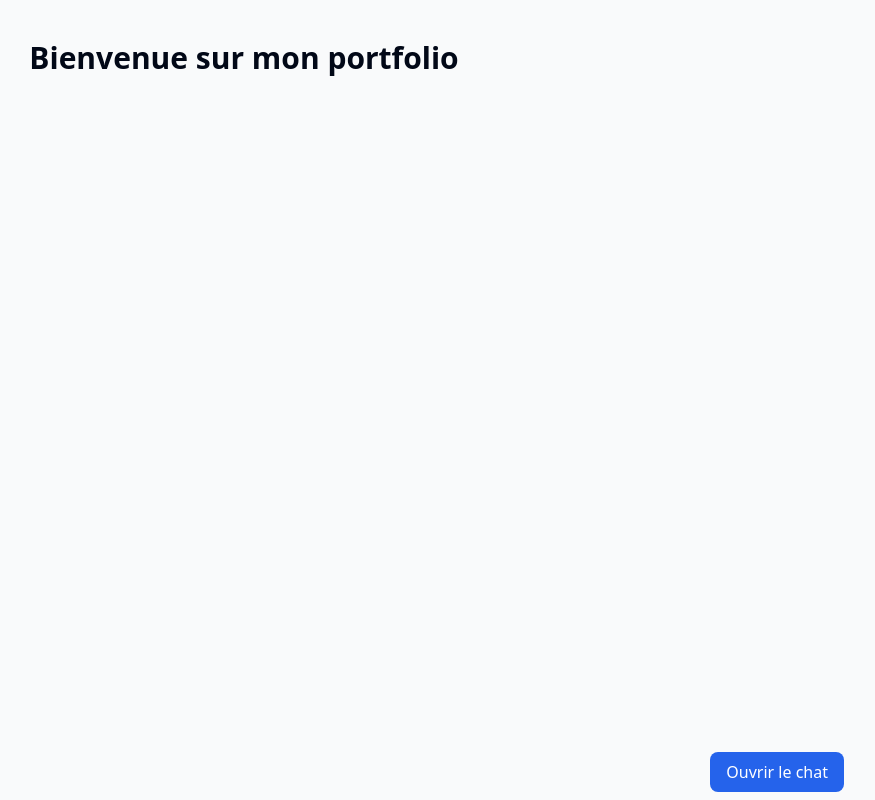
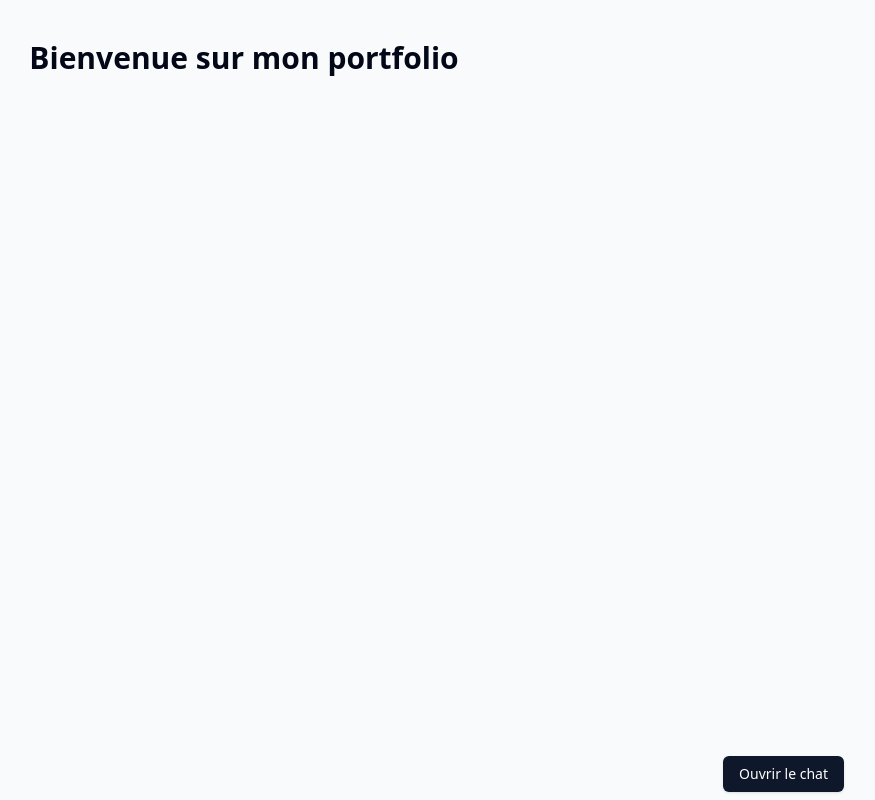
Before and after one commit to Jszigeti/personal-chatbot-widget, a React (Vite) app: page / in a window 1280 px wide. Shown: the whole page, without its empty margins (396-1271 px from the left). Built offline with nearby package versions, Linux system fonts and the light colour scheme; no server answers.

Commit message:
add button component and update chat UI

```diff
--- a/package.json
+++ b/package.json
@@ -9,6 +9,8 @@
     "preview": "vite preview"
   },
   "dependencies": {
+    "@radix-ui/react-slot": "^1.1.1",
+    "@tabler/icons-react": "^3.28.1",
     "class-variance-authority": "^0.7.1",
     "clsx": "^2.1.1",
     "lucide-react": "^0.471.1",
--- /dev/null
+++ b/src/components/ui/button.tsx
@@ -0,0 +1,56 @@
+import * as React from "react";
+import { Slot } from "@radix-ui/react-slot";
+import { cva, type VariantProps } from "class-variance-authority";
+import { cn } from "@/utils/lib/utils";
+
+const buttonVariants = cva(
+  "inline-flex items-center justify-center gap-2 whitespace-nowrap rounded-md text-sm font-medium transition-colors focus-visible:outline-none focus-visible:ring-1 focus-visible:ring-ring disabled:pointer-events-none disabled:opacity-50 [&_svg]:pointer-events-none [&_svg]:size-4 [&_svg]:shrink-0",
+  {
+    variants: {
+      variant: {
+        default:
+          "bg-primary text-primary-foreground shadow hover:bg-primary/90",
+        destructive:
+          "bg-destructive text-destructive-foreground shadow-sm hover:bg-destructive/90",
+        outline:
+          "border border-input bg-background shadow-sm hover:bg-accent hover:text-accent-foreground",
+        secondary:
+          "bg-secondary text-secondary-foreground shadow-sm hover:bg-secondary/80",
+        ghost: "hover:bg-accent hover:text-accent-foreground",
+        link: "text-primary underline-offset-4 hover:underline",
+      },
+      size: {
+        default: "h-9 px-4 py-2",
+        sm: "h-8 rounded-md px-3 text-xs",
+        lg: "h-10 rounded-md px-8",
+        icon: "h-9 w-9",
+      },
+    },
+    defaultVariants: {
+      variant: "default",
+      size: "default",
+    },
+  }
+);
+
+export interface ButtonProps
+  extends React.ButtonHTMLAttributes<HTMLButtonElement>,
+    VariantProps<typeof buttonVariants> {
+  asChild?: boolean;
+}
+
+const Button = React.forwardRef<HTMLButtonElement, ButtonProps>(
+  ({ className, variant, size, asChild = false, ...props }, ref) => {
+    const Comp = asChild ? Slot : "button";
+    return (
+      <Comp
+        className={cn(buttonVariants({ variant, size, className }))}
+        ref={ref}
+        {...props}
+      />
+    );
+  }
+);
+Button.displayName = "Button";
+
+export { Button, buttonVariants };
--- a/src/views/ChatTab.tsx
+++ b/src/views/ChatTab.tsx
@@ -1,4 +1,5 @@
 import { useState } from "react";
+import { Button } from "@/components/ui/button";
 import ChatWidget from "./ChatWidget";
 
 const ChatTab = () => {
@@ -7,21 +8,14 @@
   return (
     <div className="fixed bottom-2 right-10 z-50 flex flex-col items-end">
       {/* Tab Header */}
-      <div
-        className={`bg-blue-600 text-white px-4 py-2 rounded-t-lg cursor-pointer ${
-          isOpen ? "" : "rounded-b-lg"
-        }`}
+      <Button
+        className={`bg-primary text-white px-4 py-2 ${isOpen ? "hidden" : ""}`}
         onClick={() => setIsOpen(!isOpen)}
       >
         {isOpen ? "Fermer" : "Ouvrir le chat"}
-      </div>
-
+      </Button>
       {/* Chat Window */}
-      {isOpen && (
-        <div className="bg-white shadow-lg w-80 h-96 rounded-t-lg overflow-hidden flex flex-col transition-opacity duration-300 opacity-100">
-          <ChatWidget />
-        </div>
-      )}
+      {isOpen && <ChatWidget isOpen={isOpen} setIsOpen={setIsOpen} />}
     </div>
   );
 };
--- a/src/views/ChatWidget.tsx
+++ b/src/views/ChatWidget.tsx
@@ -1,7 +1,15 @@
+import { Button } from "@/components/ui/button";
+import { useChatViewModel } from "@/viewmodels/ChatViewModel";
+import { IconX } from "@tabler/icons-react";
 import { useState } from "react";
-import { useChatViewModel } from "../viewmodels/ChatViewModel";
 
-const ChatWidget = () => {
+const ChatWidget = ({
+  isOpen,
+  setIsOpen,
+}: {
+  isOpen: boolean;
+  setIsOpen: React.Dispatch<React.SetStateAction<boolean>>;
+}) => {
   const { messages, sendMessage, isLoading } = useChatViewModel();
   const [inputValue, setInputValue] = useState("");
 
@@ -12,9 +20,16 @@
   };
 
   return (
-    <div className="chat-widget bg-gray-100 p-4 rounded-md shadow-md w-80">
+    <div className="bg-muted p-4 rounded-md shadow-md w-96 relative">
       {/* Messages display */}
-      <div className="chat-messages overflow-y-auto h-60 mb-4">
+      <span
+        className="absolute top-3 right-3 cursor-pointer"
+        onClick={() => setIsOpen(!isOpen)}
+      >
+        <IconX stroke={3} />
+        <span className="sr-only">Closing icon</span>
+      </span>
+      <div className="overflow-y-auto h-72 mb-4">
         {messages.map((msg) => (
           <div
             key={msg.id}
@@ -27,11 +42,11 @@
             <p>{msg.content}</p>
           </div>
         ))}
-        {isLoading && <p className="text-gray-500">...</p>}
+        {isLoading && <p className="text-muted-foreground">...</p>}
       </div>
 
       {/* Input field */}
-      <div className="chat-input flex items-center">
+      <div className="flex items-center gap-2">
         <input
           type="text"
           className="flex-1 border border-gray-300 rounded-md p-2"
@@ -39,12 +54,12 @@
           onChange={(e) => setInputValue(e.target.value)}
           placeholder="Tapez votre message"
         />
-        <button
+        <Button
           onClick={handleSend}
-          className="ml-2 bg-blue-600 text-white px-4 py-2 rounded-md hover:bg-blue-700"
+          className="bg-muted-foreground text-white px-4 py-2 hover:bg-primary"
         >
           Envoyer
-        </button>
+        </Button>
       </div>
     </div>
   );
```
